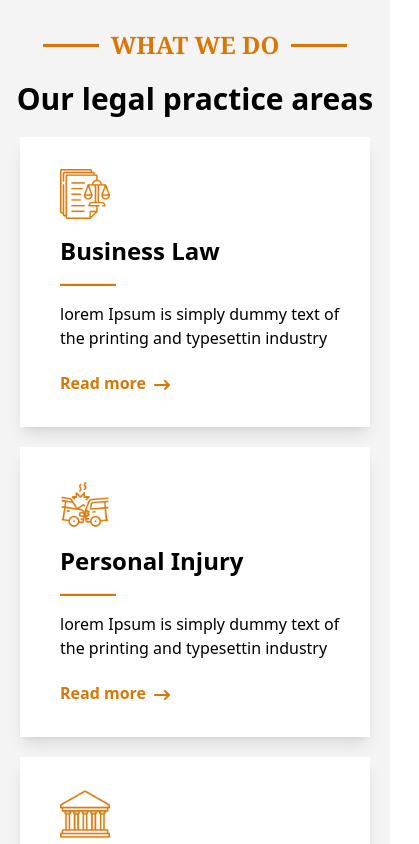
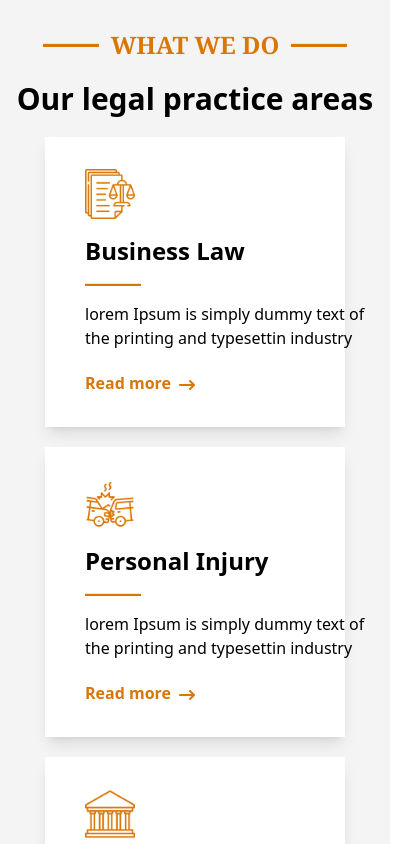
Before and after one commit to mhista/ttlFirm, a Next.js app in the folder ttlfirm/: page / in a window 390 px wide. Shown: the part 1340-2184 px from the top of the page, 419 px wide, since content can reach past the window. Built offline with nearby package versions, Linux system fonts and the light colour scheme.

Commit message:
made changes

```diff
--- a/ttlfirm/components/common/practiceContainer.jsx
+++ b/ttlfirm/components/common/practiceContainer.jsx
@@ -8,7 +8,7 @@ const PracticeContainer = ({image1, image2, title, subtitle}) => {
   return (
     <div className={`flex justify-around items-center `} onMouseEnter={()=> setIsHovered(true)} onMouseLeave={()=> setIsHovered(false)}>
   <Link href="#">
-  <div className={`${isHovered ?"text-white bg-amber-600 opacity-70":"text-black bg-white"} h-[290px] w-[350px] shadow-lg  flex flex-col items-start justify-around gap-4 pl-10 py-8`}>
+  <div className={`${isHovered ?"text-white bg-amber-600 opacity-70":"text-black bg-white"} h-[290px] w-[300px] sm:w-[350px] shadow-lg  flex flex-col items-start justify-around gap-4 pl-10 py-8`}>
         <Image
           className=""
           src= {  isHovered ?image1: image2}
--- a/ttlfirm/components/pages/home/practiceAreas.jsx
+++ b/ttlfirm/components/pages/home/practiceAreas.jsx
@@ -13,7 +13,7 @@ const PracticeArea = () => {
 
       </div>
       <h1 className="font-bold text-3xl  lg:text-4xl">Our legal practice areas</h1>
-   <div className="w-full flex flex-col md:flex-row  flex-wrap  lg:px-0 gap-5 items-center justify-center">
+   <div className="w-full flex flex-col md:flex-row  flex-wrap px-10 lg:px-0 gap-5 items-center justify-center">
    <PracticeContainer image1={'/assets/images/biz.png'} image2={'/assets/images/biz2.png'} title={'Business Law'}
     subtitle={'lorem Ipsum is simply dummy text of the printing and typesettin industry that remains essentially unchanged after Print License Version'}/>
     <PracticeContainer image1={'/assets/images/car1.png'} image2={'/assets/images/car2.png'} title={'Personal Injury'}
--- a/ttlfirm/components/pages/home/testimonial.jsx
+++ b/ttlfirm/components/pages/home/testimonial.jsx
@@ -39,7 +39,7 @@ const TestimonialCarousel = () => {
         <hr className="bg-amber-600 h-1 w-14" />
       </div>
       <h2 className=" font-bold text-center text-3xl sm:text-4xl md:text-5xl">What our clients say</h2>
-      <div className="max-w-md sm:max-w-xl md:max-w-3xl lg:max-w-6xl mx-auto sm:py-10 px-12 sm:px-4">
+      <div className="max-w-sm sm:max-w-xl md:max-w-3xl lg:max-w-6xl mx-auto sm:py-10 px-12 sm:px-4">
         <Swiper
           modules={[Navigation, Pagination]}
           navigation
```
